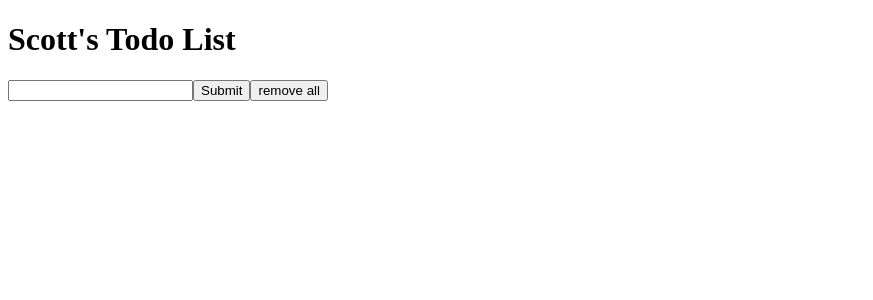
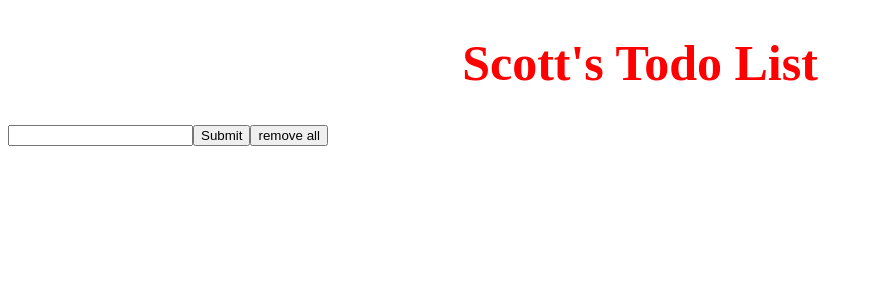
Before and after one commit to sunsnba/React-Todo, a React (Create React App) app: page / in a window 1280 px wide. Shown: the top 300 px of the page, without its empty margins (0-873 px from the left). Built offline with nearby package versions, Linux system fonts and the light colour scheme.

Commit message:
updated form styling

```diff
--- a/src/AddItem.js
+++ b/src/AddItem.js
@@ -1,4 +1,5 @@
 import React, {Component} from 'react';
+import './App.css';
 
 class AddItem extends Component {
     constructor(props) {
--- /dev/null
+++ b/src/App.css
@@ -0,0 +1,5 @@
+.App-header {
+    text-align: center;
+    font-size: 50px;
+    color: red;
+}
--- a/src/App.js
+++ b/src/App.js
@@ -1,6 +1,7 @@
 import React, { Component } from 'react';
 import List from './List';
 import AddItem from './AddItem';
+import './App.css';
 
 class App extends Component {
   constructor(props) {
@@ -44,7 +45,7 @@ class App extends Component {
   render() {
     return (
       <div>
-        <h1>Scott's Todo List</h1>
+        <h1 className="App-header">Scott's Todo List</h1>
         <AddItem updateList={this.updateList} removeAll={this.removeAll} />
         <List items={this.state.items} deleteItem={this.deleteItem} //onEditSubmit={this.onEditSubmit}
         />
```
